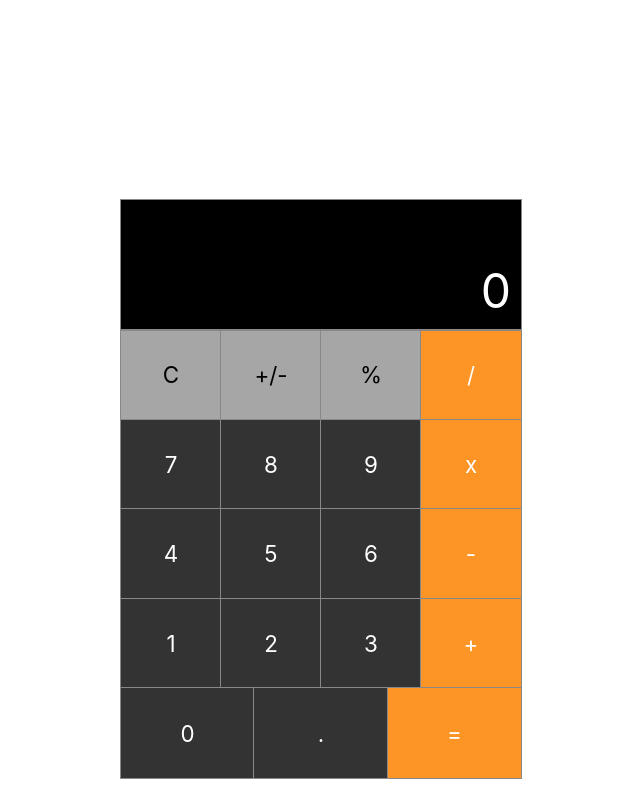
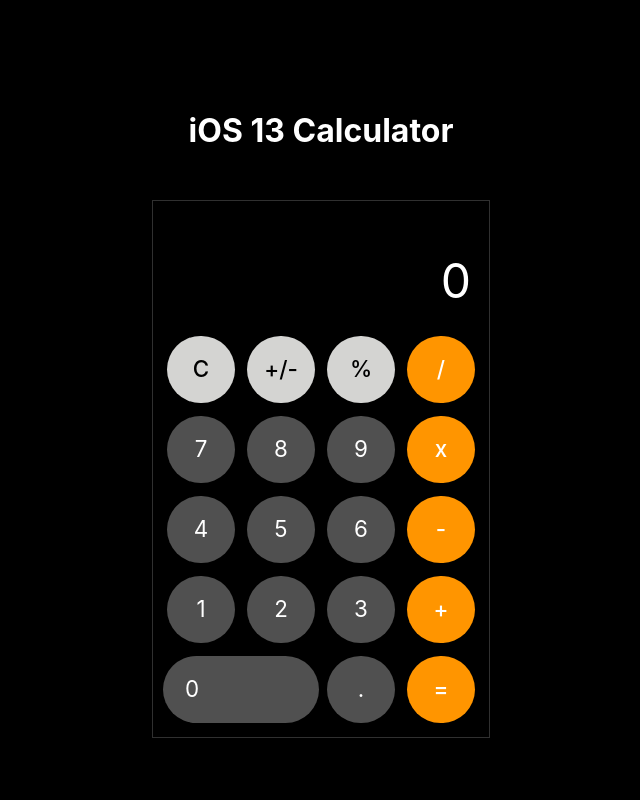
Before and after one commit to jordanfokoua/React-calculator, a React (Create React App) app: page / in a window 1280 px wide. Shown: the whole page, without its empty margins (319-959 px from the left). Built offline with nearby package versions, Linux system fonts and the light colour scheme.

Commit message:
:lipstick: Styling buttons

```diff
--- a/src/components/Calculator.js
+++ b/src/components/Calculator.js
@@ -9,20 +9,32 @@
 
 const calculatorStyle = {
   display: "flex",
+  flexDirection: "column",
   justifyContent: "center",
   alignItems: "center",
+  width: "100%",
   height: "100vh",
-  width: "100%"
+  lineHeight: "6em",
+  background: "#000"
 };
 
 const wrapperStyle = {
-  height: "400px",
-  width: "25em"
+  width: "20em",
+  border: "0.85px solid #303030",
+  background: "#000",
+  padding: "0.5em"
 };
 
 const rowStyle = {
   display: "flex",
   width: "100%"
+};
+
+const headerStyle = {
+  display: "flex",
+  justifyContent: "center",
+  alignItems: "center",
+  color: "#fff"
 };
 
 class Calculator extends React.Component {
@@ -46,6 +58,9 @@
     const { rows, displayInput } = this.state;
     return (
       <div style={calculatorStyle}>
+        <div>
+          <h1 style={headerStyle}>iOS 13 Calculator</h1>
+        </div>
         <div style={wrapperStyle}>
           <Display input={displayInput} />
           {rows.map((row, i) => (
--- a/src/components/shared/Button.js
+++ b/src/components/shared/Button.js
@@ -1,58 +1,92 @@
 import React from "react";
+
+const layoutStyle = {
+  display: "flex",
+  height: "5em",
+  justifyContent: "center",
+  alignItems: "center",
+  flex: 1,
+};
+
+const zeroButtonLayout = {
+  flex: 2
+};
 
 // This is a default style that applies to all buttons
 const defaultButtonStyle = {
   display: "flex",
-  height: "4em",
+  height: "3em",
+  width: "3em",
   justifyContent: "center",
   alignItems: "center",
-  fontSize: "1.4em",
-  flex: 1
+  fontSize: "1.4em"
 };
 
 // This style applies to number buttons
 const numberButton = {
   ...defaultButtonStyle,
-  backgroundColor: "#333333",
+  backgroundColor: "#505050",
   color: "#fff",
-  outline: "1px solid #888"
+  borderRadius: "50%"
 };
 
 // This style applies to action buttons
 const actionButton = {
   ...defaultButtonStyle,
-  backgroundColor: "#A6A6A6",
+  backgroundColor: "#D4D4D2",
   color: "#000",
-  outline: "1px solid #888"
+  fontWeight: 500,
+  borderRadius: "50%"
 };
 
 // This style applies to operator buttons
 const operatorButton = {
   ...defaultButtonStyle,
-  backgroundColor: "#FC9426",
+  backgroundColor: "#FF9500",
   color: "#FFF",
-  outline: "1px solid #888"
+  fontWeight: 500,
+  borderRadius: "50%"
+};
+
+const zeroButton = {
+  height: "3em",
+  width: "6em",
+  borderRadius: "40px",
+  justifyContent: "flex-start",
+  paddingLeft: "1em"
 };
 
 const Button = ({ value, onClick, type }) => {
   return (
     <div
-      onClick={() => onClick(value)}
       style={
-        isOperator(value)
-          ? numberButton
-          : isAction(value)
-          ? actionButton
-          : operatorButton
+        isZero(value)
+          ? { ...layoutStyle, ...zeroButtonLayout }
+          : { ...layoutStyle }
       }
     >
-      {value}
+      <div
+        onClick={() => onClick(value)}
+        style={
+          isNumber(value)
+            ? isZero(value)
+              ? { ...numberButton, ...zeroButton }
+              : { ...numberButton }
+            : isAction(value)
+            ? { ...actionButton }
+            : { ...operatorButton }
+        }
+      >
+        {value}
+      </div>
     </div>
   );
 };
 
-const isOperator = val => !isNaN(val) || val === ".";
+const isNumber = val => !isNaN(val) || val === ".";
 
 const isAction = val => val === "C" || val === "+/-" || val === "%";
 
+const isZero = val => val === "0" || val === 0;
+
 export default Button;
--- a/src/components/shared/Display.js
+++ b/src/components/shared/Display.js
@@ -8,8 +8,7 @@
   justifyContent: "flex-end",
   alignItems: "flex-end",
   fontSize: "3em",
-  padding: "0 10px 10px 0",
-  outline: "1px solid #888"
+  padding: "0 10px 0 0",
 };
 
 const Display = ({ input }) => {
```
